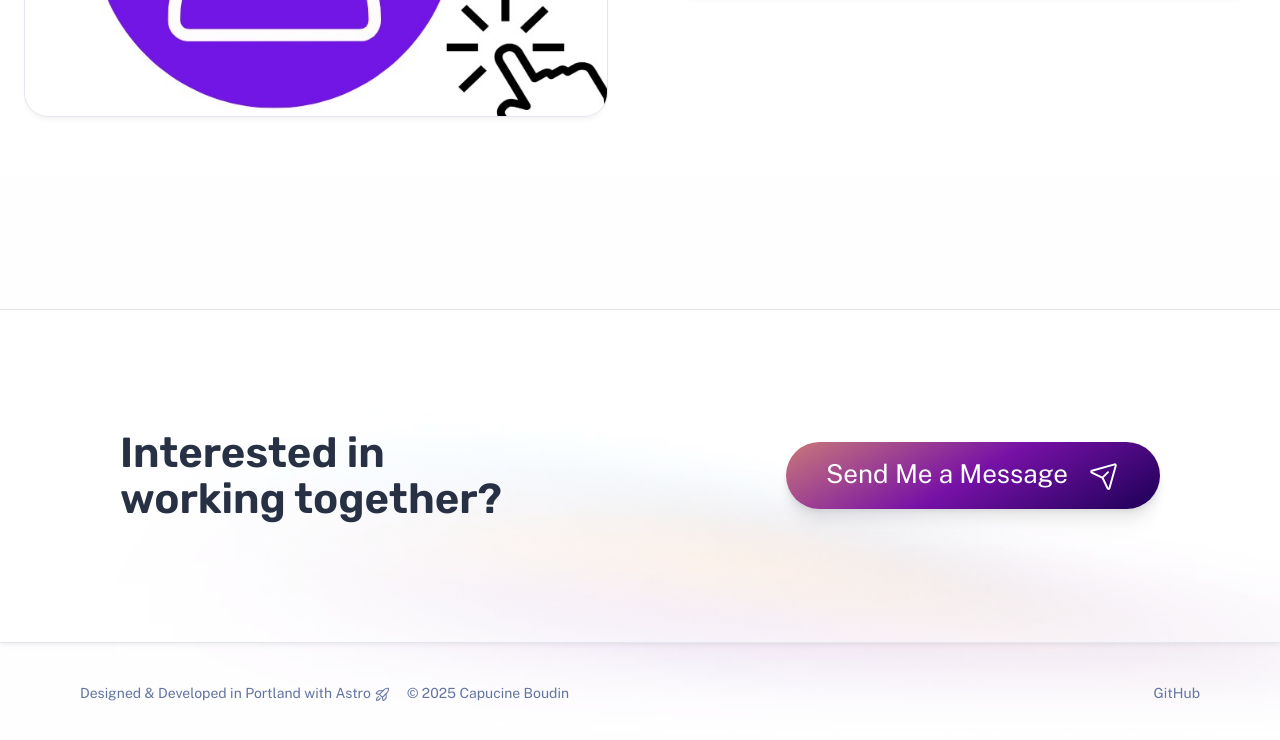
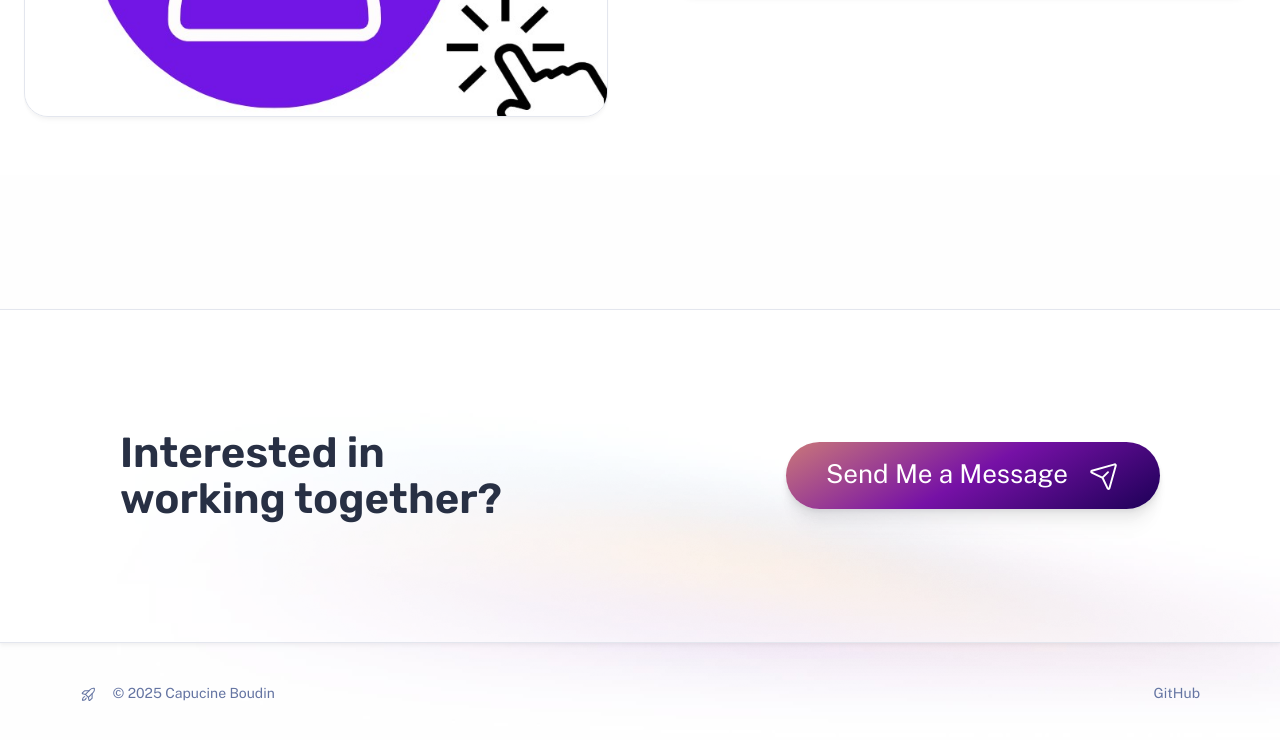
Before and after one commit to BoudinCapucine/portfolio, an Astro site: page / in a window 1280 px wide. Shown: the part 2383-3123 px from the top of the page. Built offline with nearby package versions, Linux system fonts and the light colour scheme; Astro itself is replaced by a stand-in of ours.

Commit message:
Update Footer.astro

```diff
--- a/src/components/Footer.astro
+++ b/src/components/Footer.astro
@@ -6,7 +6,6 @@ const currentYear = new Date().getFullYear();
 <footer>
 	<div class="group">
 		<p>
-			Designed & Developed in Portland with <a href="https://astro.build/">Astro</a>
 			<Icon icon="rocket-launch" size="1.2em" />
 		</p>
 		<p>&copy; {currentYear} Capucine Boudin</p>
```
